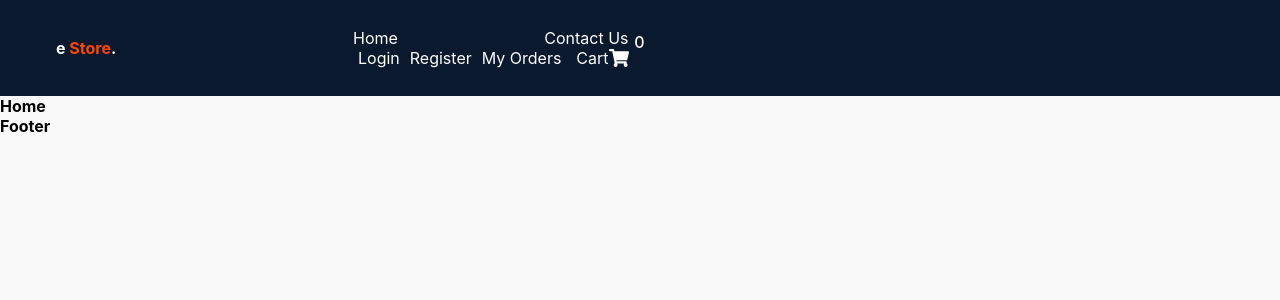
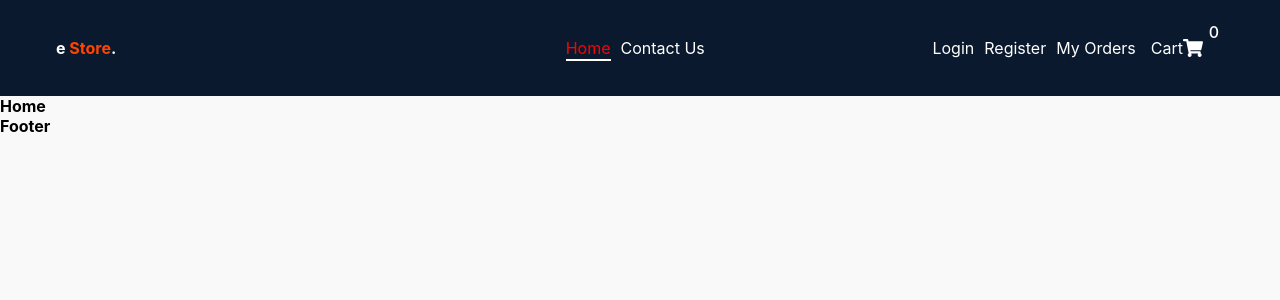
Before and after one commit to DoWhatYouL0ve/ecommerce_store, a React (Create React App) app: page / in a window 1280 px wide. Shown: the top 300 px of the page. Built offline with nearby package versions, Linux system fonts and the light colour scheme.

Commit message:
add: header styles for active link, mobile styles view

```diff
--- a/src/common/components/header/Header.tsx
+++ b/src/common/components/header/Header.tsx
@@ -1,7 +1,7 @@
 import { useState } from 'react'
 
-import { FaBars } from 'react-icons/fa'
-import { Link } from 'react-router-dom'
+import { FaBars, FaTimes } from 'react-icons/fa'
+import { NavLink } from 'react-router-dom'
 
 import { PATH } from '../../routes/PagesRoutes'
 
@@ -11,6 +11,8 @@ import { StyledHeader } from './styles/StyledHeader'
 
 export const Header = () => {
   const [showMenu, setShowMenu] = useState<boolean>(false)
+
+  const activeLink = ({ isActive }: any) => (isActive ? 'active' : '')
 
   const toggleMenu = () => {
     setShowMenu(!showMenu)
@@ -23,29 +25,51 @@ export const Header = () => {
     <StyledHeader>
       <div className={'header'}>
         <Logo />
-        <nav>
-          <div>
-            <ul>
-              <li>
-                <Link to={PATH.HOME_PAGE}>Home</Link>
-              </li>
-              <li>
-                <Link to={PATH.CONTACT}>Contact Us</Link>
-              </li>
-            </ul>
-            <div className={'headerRight'}>
-              <span className={'links'}>
-                <Link to={PATH.LOGIN}>Login</Link>
-                <Link to={PATH.REGISTRATION}>Register</Link>
-                <Link to={PATH.ORDER_HISTORY}>My Orders</Link>
+        <nav className={showMenu ? 'showNav' : 'hideNav'}>
+          <div
+            className={showMenu ? 'navWrapper' + ' ' + 'showNavWrapper' : 'navWrapper'}
+            onClick={hideMenu}
+          />
+          <ul onClick={hideMenu}>
+            <li className={'logoMobile'}>
+              <Logo />
+              <FaTimes onClick={hideMenu} size={22} color={'#fff'} />
+            </li>
+            <li>
+              <NavLink to={PATH.HOME_PAGE} className={activeLink}>
+                Home
+              </NavLink>
+            </li>
+            <li>
+              <NavLink to={PATH.CONTACT} className={activeLink}>
+                Contact Us
+              </NavLink>
+            </li>
+          </ul>
+          <div className={'headerRight'} onClick={hideMenu}>
+            <span className={'links'}>
+              <NavLink to={PATH.LOGIN} className={activeLink}>
+                Login
+              </NavLink>
+              <NavLink to={PATH.REGISTRATION} className={activeLink}>
+                Register
+              </NavLink>
+              <NavLink to={PATH.ORDER_HISTORY} className={activeLink}>
+                My Orders
+              </NavLink>
+            </span>
+            {showMenu ? (
+              <span>
+                <Cart />
               </span>
+            ) : (
               <Cart />
-            </div>
+            )}
           </div>
         </nav>
         <div className={'menuIcon'}>
           <Cart />
-          <FaBars size={28} />
+          <FaBars size={28} onClick={toggleMenu} />
         </div>
       </div>
     </StyledHeader>
--- a/src/common/components/header/cart/styles/StyledCart.ts
+++ b/src/common/components/header/cart/styles/StyledCart.ts
@@ -17,6 +17,7 @@ export const StyledCart = styled.span`
       right: -1rem;
       font-weight: 500;
     }
+  }
   @media screen and (max-width: 800px) {
     display: block;
     padding: 5px 0;
@@ -30,12 +31,10 @@ export const StyledCart = styled.span`
       p {
         position: absolute;
         top: -1rem;
-          left: 5rem;
+        left: 3.5rem;
         font-weight: 500;
         color: #fff;
       }
     }
   }
-    }
-  }
 `
--- a/src/common/components/header/styles/StyledHeader.ts
+++ b/src/common/components/header/styles/StyledHeader.ts
@@ -23,7 +23,7 @@ export const StyledHeader = styled.header`
         justify-content: space-between;
         list-style: none;
 
-        .logo-mobile {
+        .logoMobile {
           display: none;
         }
 
@@ -40,6 +40,7 @@ export const StyledHeader = styled.header`
     }
     .headerRight {
       display: flex;
+      padding-right: 1rem;
       span {
         margin: 0 5px;
 
@@ -77,7 +78,7 @@ export const StyledHeader = styled.header`
         transform: translateX(-200%);
         transition: all 0.3s;
 
-        .nav-wrapper {
+        .navWrapper {
           position: absolute;
           top: 0;
           right: 0;
@@ -88,13 +89,13 @@ export const StyledHeader = styled.header`
           transition: all 0.3s;
         }
 
-        .show-nav-wrapper {
+        .showNavWrapper {
           transform: translateX(100%);
         }
 
         ul {
           display: block;
-          .logo-mobile {
+          .logoMobile {
             display: flex;
             justify-content: space-between;
             align-items: center;
@@ -113,6 +114,7 @@ export const StyledHeader = styled.header`
 
         .headerRight {
           display: block;
+          padding: 0;
           .links {
             display: block;
             a {
@@ -124,10 +126,10 @@ export const StyledHeader = styled.header`
           }
         }
       }
-      .show-nav {
+      .showNav {
         transform: translateX(0);
       }
-      .hide-nav {
+      .hideNav {
         transform: translateX(-200%);
       }
       .menuIcon {
@@ -137,14 +139,12 @@ export const StyledHeader = styled.header`
         }
       }
     }
-  }
     .active {
       position: relative;
       color: ${props => props.theme.colors.dangerColor};
     }
-
     .active::after {
-    content: "";
+      content: '';
       position: absolute;
       left: 0;
       bottom: -3px;
```
Lines whose indentation alone changed are shown as unchanged.
